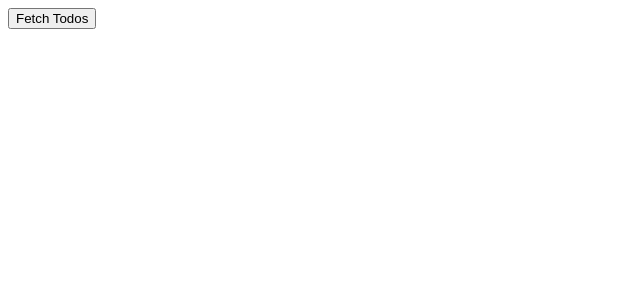
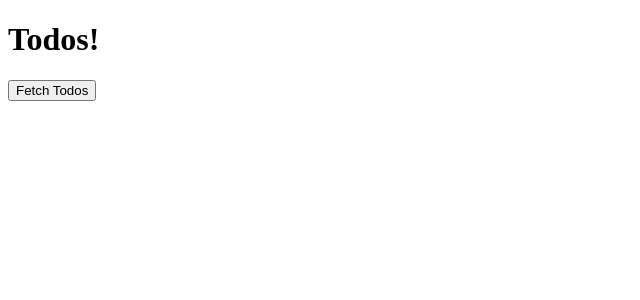
Before and after one commit to gness1804/typescript-react-redux, a React (Create React App) app: page / in a window 1280 px wide. Shown: the top 300 px of the page, without its empty margins (0-640 px from the left). Built offline with nearby package versions, Linux system fonts and the light colour scheme.

Commit message:
Got todos displaying on screen

```diff
--- a/src/components/App.tsx
+++ b/src/components/App.tsx
@@ -9,11 +9,16 @@ interface Props {
 }
 
 class _App extends React.Component<Props> {
+  renderList(): ReactNode[] {
+    return this.props.todos.map(({ title, id }) => <div key={id}>{title}</div>);
+  }
+
   render(): ReactNode {
     const { fetchTodos } = this.props;
 
     return (
       <div>
+        <h1>Todos!</h1>
         <button onClick={fetchTodos}>Fetch Todos</button>
       </div>
     );
```
